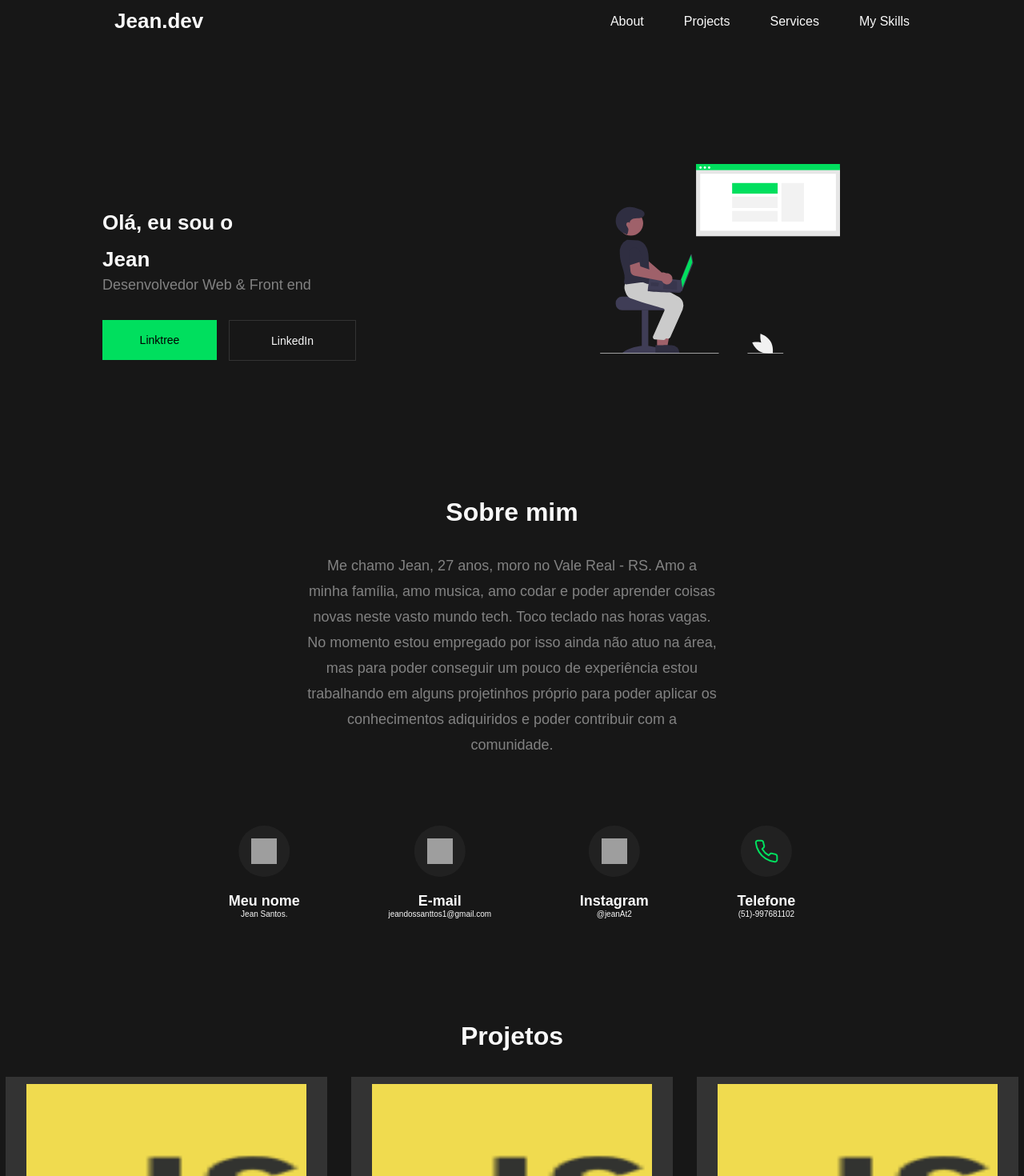
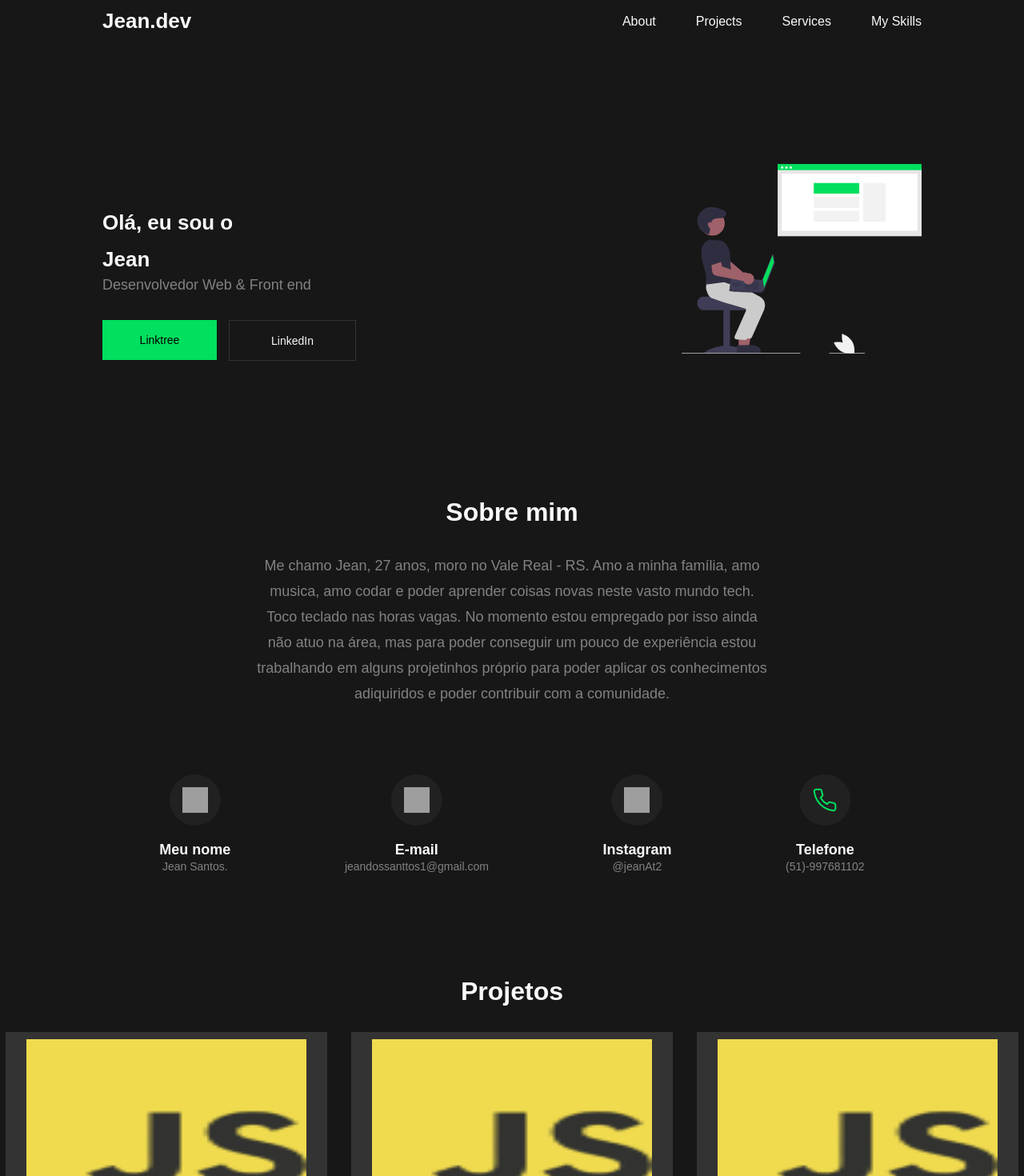
Before and after one commit to jeanHe4rt/jeanAt2.github.io, a React (Create React App) app in the folder jean.io/: page / in a window 1280 px wide. Shown: the top 1470 px of the page at 80% size. Built offline with nearby package versions, Linux system fonts and the light colour scheme; grey boxes are pictures that could not be loaded.

Commit message:
style: :art: Add variavei e padronizando ocss

```diff
--- /dev/null
+++ b/jean.io/src/assets/scss/_variables.scss
@@ -0,0 +1,3 @@
+$body-default: 80%;
+
+$font-title: 2.6rem;
--- a/jean.io/src/assets/scss/global.scss
+++ b/jean.io/src/assets/scss/global.scss
@@ -4,9 +4,11 @@
 
 @import './colors.scss';
 
+@import './variables';
+
 body {
   background: $color-fourth;
-  max-width: 80%;
+
   margin: auto;
   /* overflow:hidden; */
 }
@@ -23,11 +25,11 @@ a {
 }
 
 .title {
-  font-size: 2.6rem;
+  font-size: $font-title;
   line-height: 3.3rem;
 }
 .title-2 {
-  font-size: 2.6rem;
+  font-size: $font-title;
   line-height: 4.6rem;
 }
 
@@ -44,6 +46,13 @@ a {
 
 .description {
   font-size: 1.8rem;
+  color: $color-fifth;
+}
+
+.small-text {
+  font-size: 1.4rem;
+  font-weight: 400;
+  line-height: 1.8rem;
   color: $color-fifth;
 }
 
--- a/jean.io/src/components/Contacts/contacts.jsx
+++ b/jean.io/src/components/Contacts/contacts.jsx
@@ -1,4 +1,5 @@
 import React from 'react';
+import './../../assets/scss/global.scss';
 import './contacts.scss';
 
 import Smile from '../../assets/svgs/smile.svg';
--- a/jean.io/src/components/Header/header.scss
+++ b/jean.io/src/components/Header/header.scss
@@ -1,9 +1,12 @@
 @import '../../assets/scss/reset.scss';
 
-@import'../../assets/scss/global.scss';
+@import '../../assets/scss/global.scss';
+
+@import '../../assets/scss/_variables.scss';
 
 .media-header {
-  max-width: 90%;
+  max-width: $body-default;
+  margin: 0 auto;
   display: flex;
   justify-content: space-between;
   align-items: end;
--- a/jean.io/src/components/Navbar/navbar.scss
+++ b/jean.io/src/components/Navbar/navbar.scss
@@ -4,8 +4,12 @@
 
 @import '../../assets/scss/colors.scss';
 
+@import '../../assets/scss/_variables.scss';
+
 
 .navbar {
+  max-width: $body-default;
+  margin: 0 auto;
   display: flex;
   justify-content: space-between;
   align-items: center;
```
